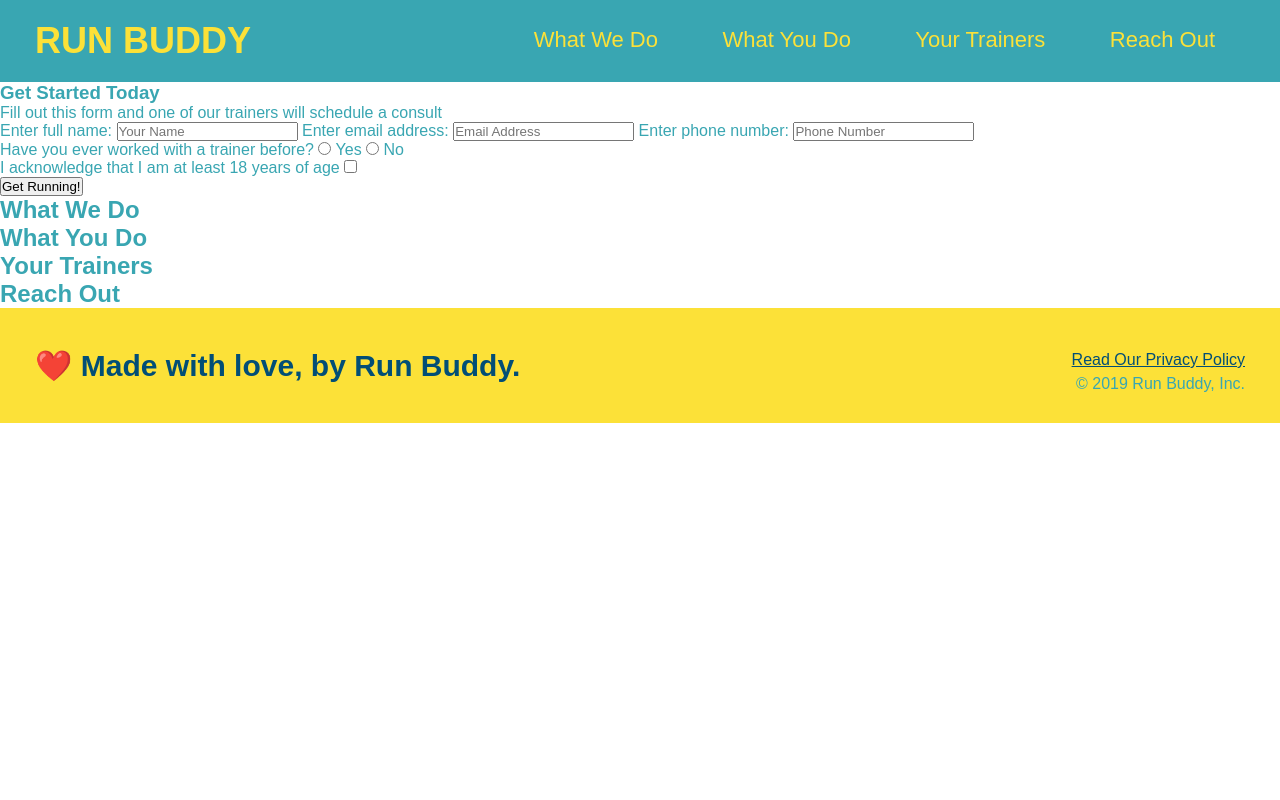
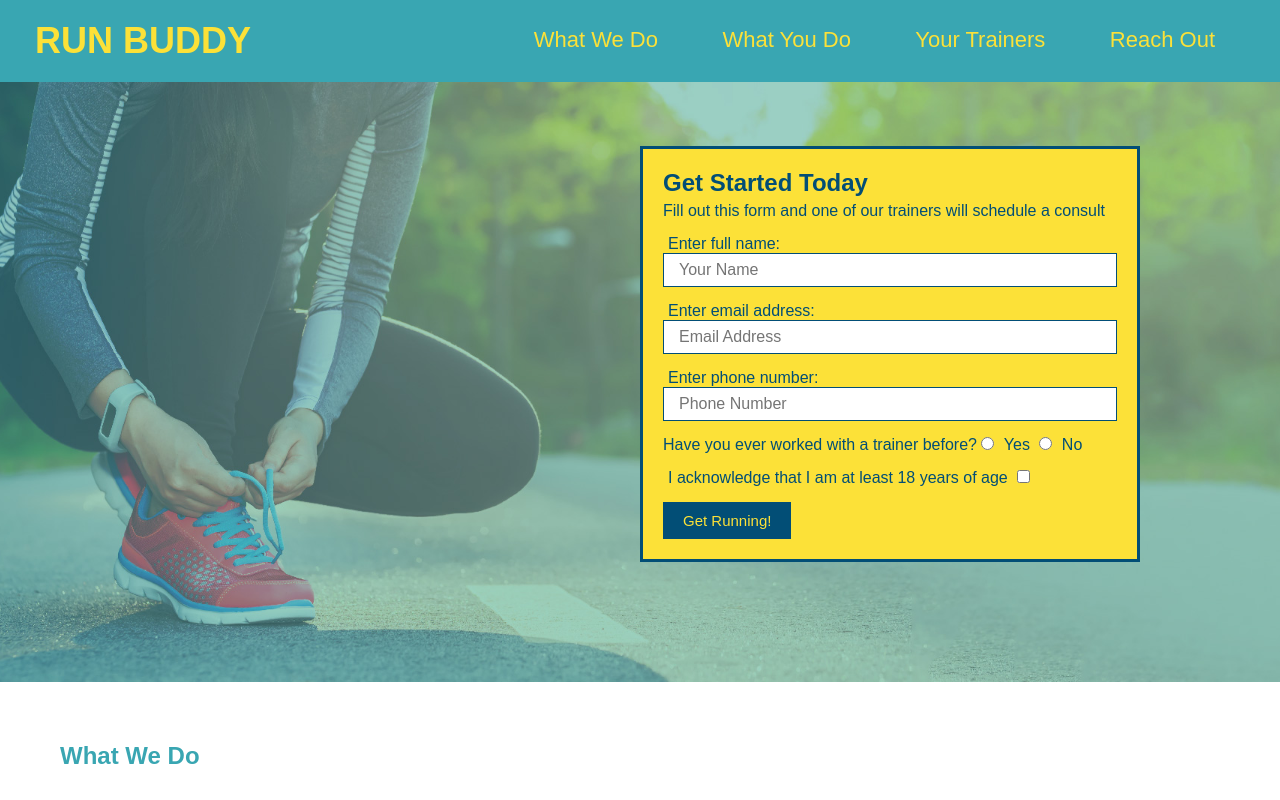
Before and after one commit to klynmc/run-buddy, a plain HTML site: page index.html in a window 1280 px wide. Shown: the top 800 px of the page. Drawn offline with Linux system fonts and the light colour scheme.

Commit message:
hero form completed

```diff
--- a/assets/css/style.css
+++ b/assets/css/style.css
@@ -4,16 +4,17 @@
     box-sizing: border-box;
 }
 
+/*apply styles to body*/
 body {
     color: #39a6b2;
     font-family: Arial, Helvetica, sans-serif;
 }
+
 /* apply styles to <header> */
 header {
     padding: 20px 35px;
     background-color: #39a6b2;
 }
-
 header h1 {
     font-weight: bold;
     font-size: 36px;
@@ -21,7 +22,6 @@ header h1 {
     margin: 0;
     display: inline;
 }
-
 header a {
     text-decoration: none;
     color: #fce138;
@@ -38,6 +38,8 @@ header nav ul li a {
     font-weight: lighter;
     font-size: 22px;
 }
+
+/* apply styles to footer*/
 footer {
     background-color: #fce138;
     width: 100%;
@@ -57,3 +59,55 @@ footer div {
 footer a {
     color: #024e76;
 }
+
+/* apply styles to hero section*/
+section {
+    padding: 60px;
+}
+.hero {
+    background-image: url("../images/hero-bg.jpg");
+    height: 600px;
+    background-size: cover;
+    background-position: center;
+    position: relative;
+}
+.hero-form {
+    background-color: #fce138;
+    padding: 20px;
+    width: 500px;
+    color: #024e76;
+    border-style: solid;
+    border-width: 3px;
+    border-color: #024e76;
+    position: absolute;
+    bottom: 120px;
+    right: 140px;
+}
+.hero-form h3 {
+    font-size: 24px;
+    margin: 0;
+}
+.hero-form p {
+    margin: 5px 0 15px 0;
+}
+.form-input {
+    border: 1px solid #024e76;
+    display: block;
+    padding: 7px 15px;
+    font-size: 16px;
+    color: #024e76;
+    width: 100%;
+    margin-bottom: 15px;
+}
+.hero-form label {
+    margin: 0 5px;
+}
+
+/* submittion button*/
+.hero-form button {
+    color: #fce138;
+    background-color: #024e76;
+    border: none;
+    font-size: 15px;
+    padding: 10px 20px;
+}
--- a/index.html
+++ b/index.html
@@ -31,17 +31,23 @@
     </header>
 
     <!--hero/jumbotron-->
-    <section>
-        <div>
+    <section class="hero">
+        <div class="hero-form">
+
             <h3>Get Started Today</h3>
+
             <p>Fill out this form and one of our trainers will schedule a consult</p>
+
             <form>
                 <label for="name">Enter full name:</label>
-                <input type="text" placeholder="Your Name" name="name" id="name" />
+                <input type="text" placeholder="Your Name" name="name" id="name" class="form-input" />
+
                 <label for="email">Enter email address:</label>
-                <input type="text" placeholder="Email Address" name="email" id="email" />
+                <input type="text" placeholder="Email Address" name="email" id="email" class="form-input" />
+
                 <label for="tel">Enter phone number:</label>
-                <input type="text" placeholder="Phone Number" name="phone" id="phone" />
+                <input type="text" placeholder="Phone Number" name="phone" id="phone" class="form-input" />
+
                 <p>
                     Have you ever worked with a trainer before?
                     <input type="radio" name="trainer-confirm" id="trainer-yes" />
@@ -49,6 +55,7 @@
                     <input type="radio" name="trainer-confirm" id="trainer-no" />
                     <label for="trainer-no">No</label>
                 </p>
+
                 <p>
                     <label for="checkbox" >
                     I acknowledge that I am at least 18 years of age
```
Also changed, not shown: assets/images/hero-bg.jpg (added).
